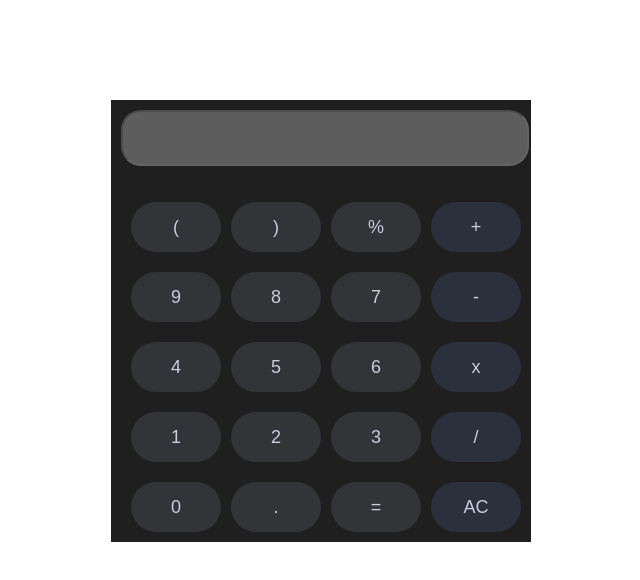
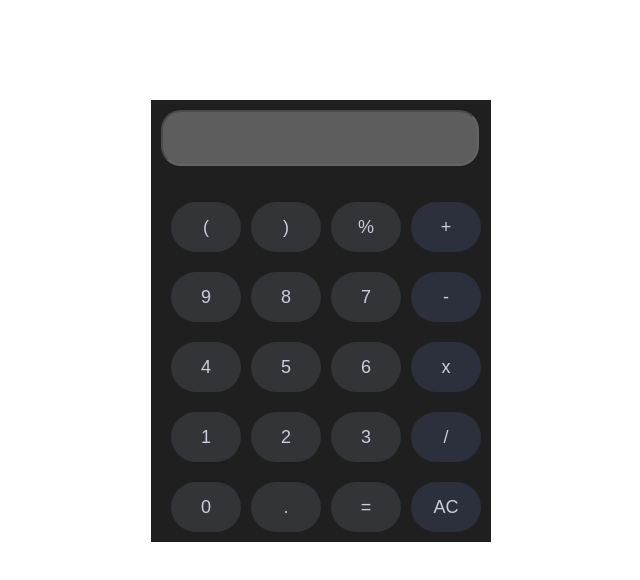
Before and after one commit to halimahfasakin-ship-it/assignment, a plain HTML site: page calculator.html in a window 1280 px wide. Shown: the whole page, without its empty margins (319-959 px from the left). Drawn offline with Linux system fonts and the light colour scheme.

Commit message:
calc has been changed

```diff
--- a/calculator.css
+++ b/calculator.css
@@ -62,28 +62,27 @@
     color: #cbcddc;
 }
 
-@media (min-width: 425px) {
+@media (min-width: 320px) {
     .calc {
-        width: 400px;
+        width: 320px;
     }
     .calc input{
-        width: 400px;
+        width: 310px;
     }
     .numbers{
         column-gap: 10px;
-        margin-left: 10px;
     }
     .numbers button{
-        width: 90px;
+        width: 70px;
         height: 50px;
     }
     .texts{
-        width: 90px;
+        width: 70px;
         row-gap: 20px;
         margin-left: 10px;
     }
     .texts button{
-        width: 90px;
+        width: 70px;
         height: 50px;
     }
 }
```
